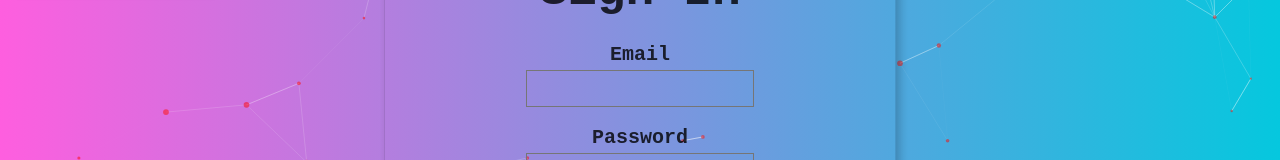
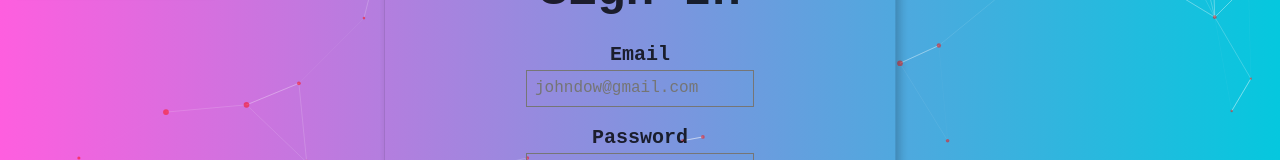
Before and after one commit to Andrej044/face-detect-app, a React (Create React App) app: page / in a window 1280 px wide. Shown: the part 225-385 px from the top of the page. Built offline with nearby package versions, Linux system fonts and the light colour scheme.

Commit message:
add placeholder to email input field

```diff
--- a/src/components/signIn/SignIn.js
+++ b/src/components/signIn/SignIn.js
@@ -45,6 +45,7 @@ const SignIn = ({onRouteChange, loadUser}) => {
               type="email"
               name="email-address"
               id="email-address"
+              placeholder="johndow@gmail.com"
               onChange={onEmailChange}
               />
             </div>
```
